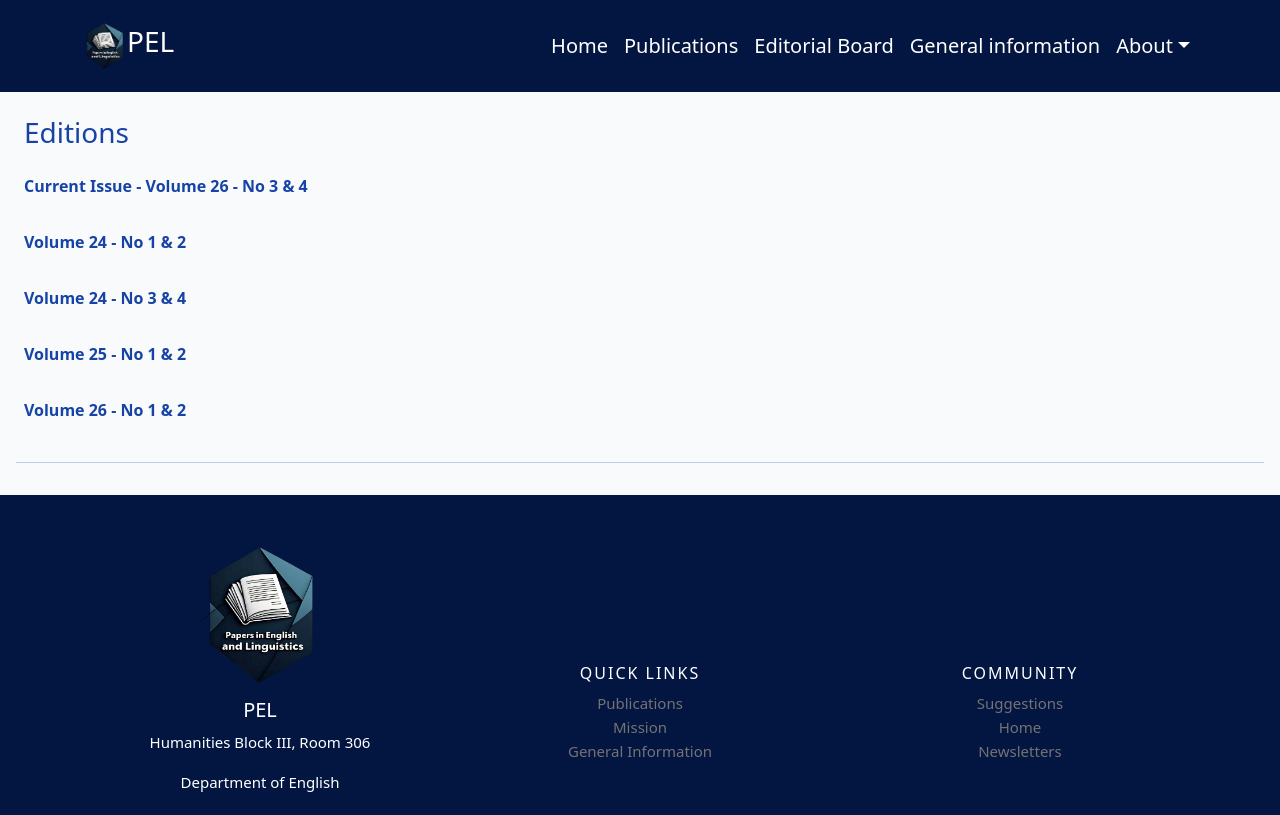
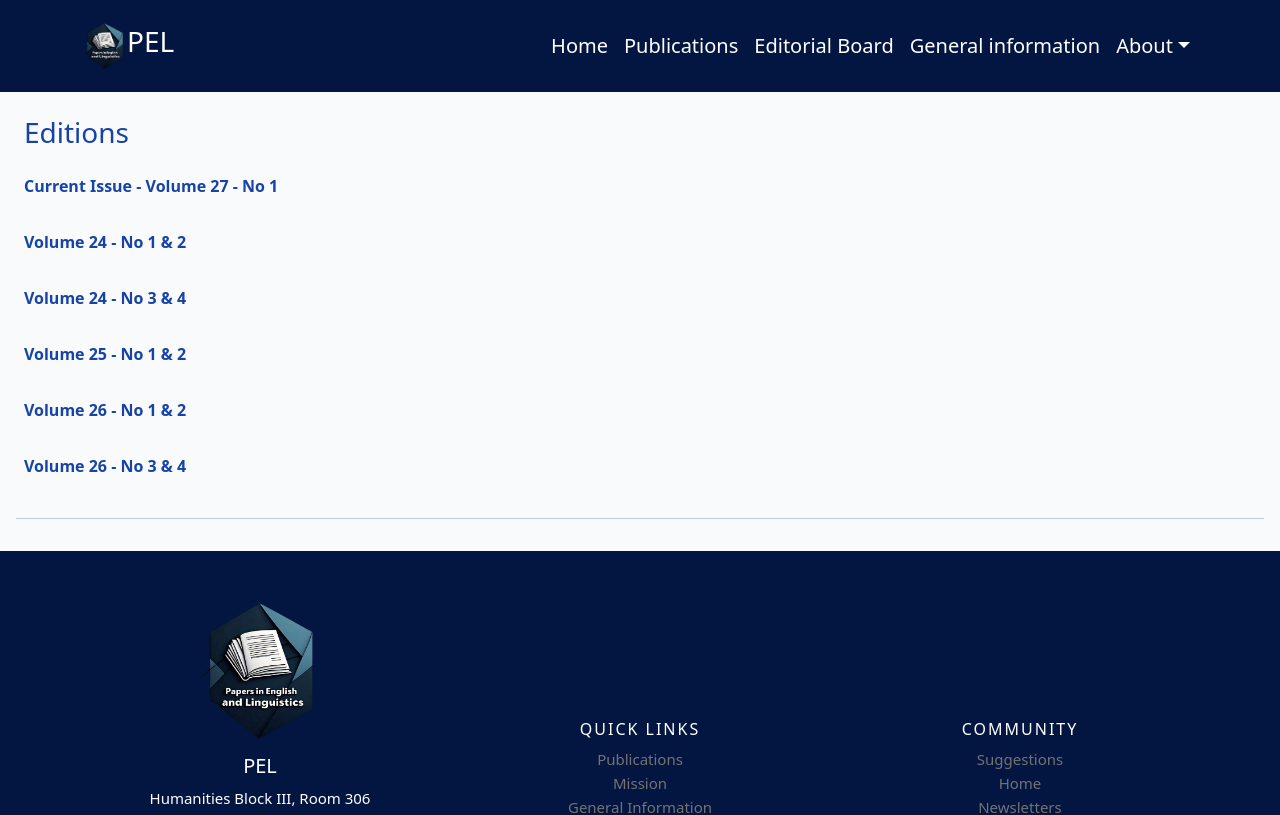
Before and after one commit to Papersinenglish/PEL, a React (Create React App) app: page /publications in a window 1280 px wide. Shown: the top 815 px of the page. Built offline with nearby package versions, Linux system fonts and the light colour scheme.

Commit message:
new volume

```diff
--- a/src/components/publications/publication.jsx
+++ b/src/components/publications/publication.jsx
@@ -6,11 +6,12 @@ function Publication() {
 <div className="p-3">
         <section className='pub-header d-flex flex-column justify-content-start'>
         <h3 className="p-2" >Editions</h3>
-            <Link to="/volume26-no-3&4"><div className="pub-header p-2"><p><strong>Current Issue -</strong>  Volume 26 - No 3 & 4</p></div></Link>
+            <Link to="/volume27-no-1"><div className="pub-header p-2"><p><strong>Current Issue -</strong>  Volume 27 - No 1</p></div></Link>
             <Link to="/volume24-no-1&2"><p className="pub-header p-2">Volume 24 - No 1 & 2 </p></Link>
             <Link to="/volume24-no-3&4"><p className="pub-header p-2">Volume 24 - No 3 & 4 </p></Link>
             <Link to="/volume25-no-1&2"><p className="pub-header p-2">Volume 25 - No 1 & 2 </p></Link>
             <Link to="/volume26-no-1&2"><p className="pub-header p-2">Volume 26 - No 1 & 2 </p></Link>
+            <Link to="/volume26-no-3&4"><p className="pub-header p-2">Volume 26 - No 3 & 4 </p></Link>
             <hr/>
         </section>
         </div>
```
